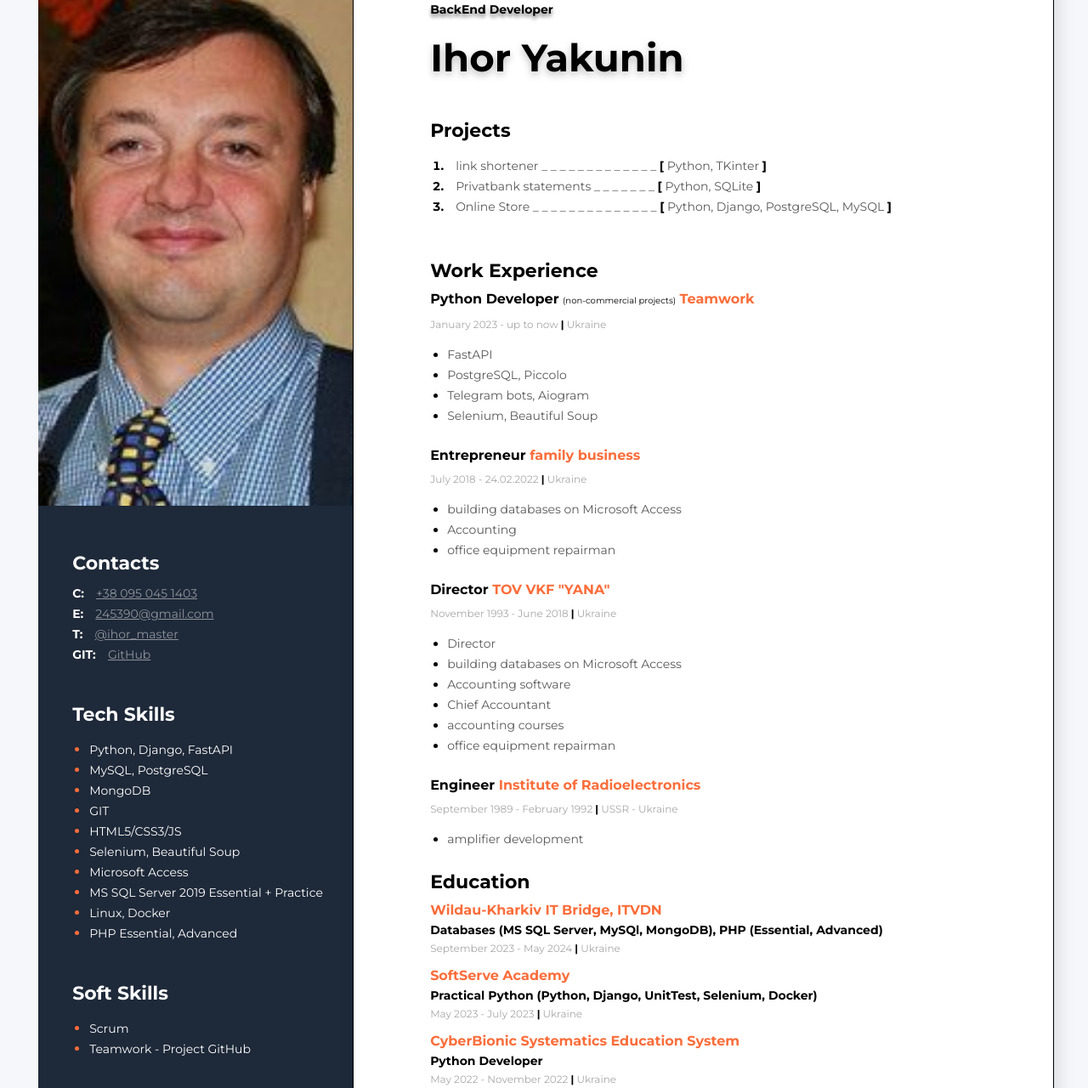
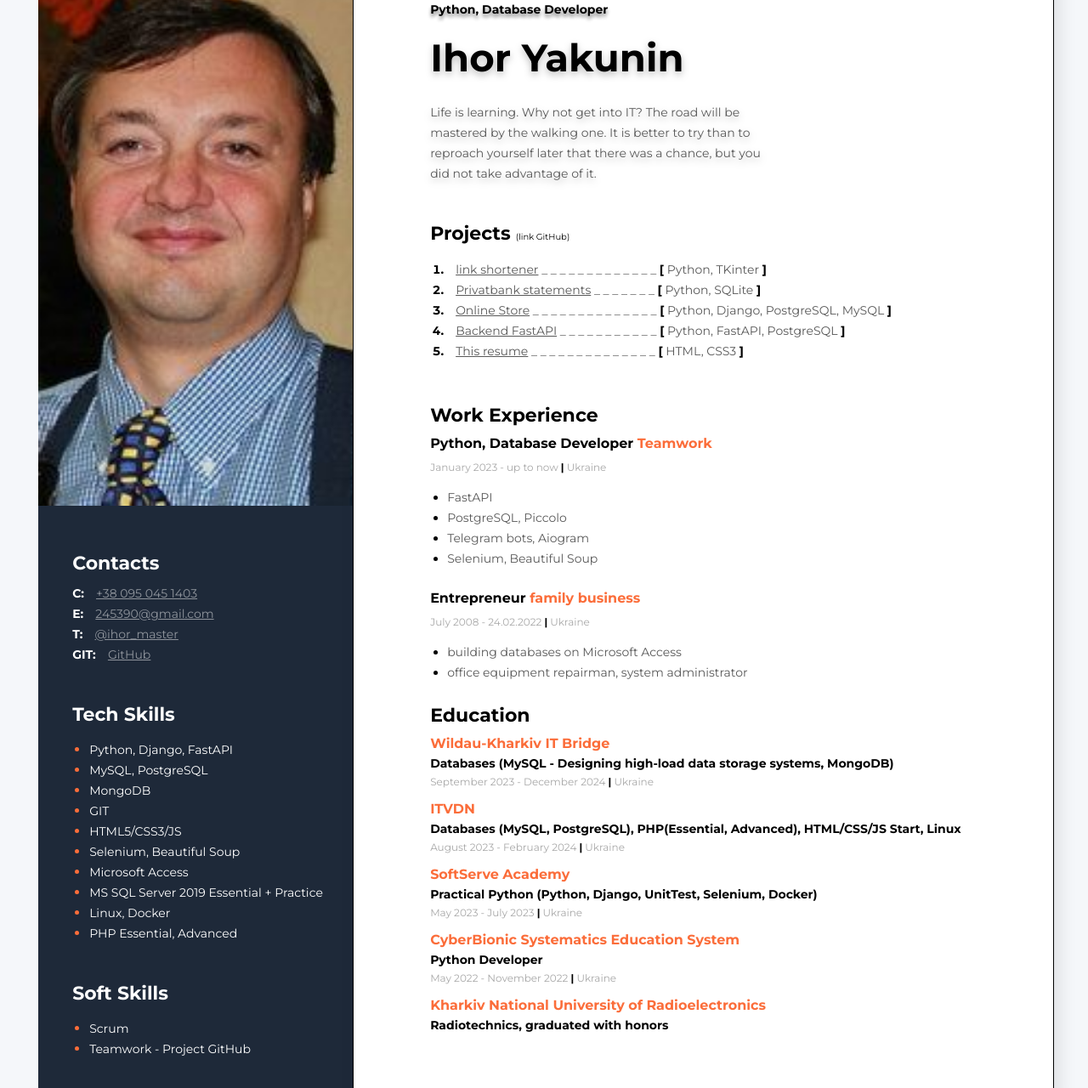
Before and after one commit to IgYa/Resume, a plain HTML site: page index.html in a window 1280 px wide. Shown: the part 76-1356 px from the top of the page at 85% size. Drawn offline with Linux system fonts and the light colour scheme.

Commit message:
modified:   index.html, style.css

```diff
--- a/css/style.css
+++ b/css/style.css
@@ -123,7 +123,7 @@ body {
     font-size: 14px;
     line-height: 24px;
     color: #595959;
-    text-decoration: none
+    /* text-decoration: none */
 }
 .project-link {
     margin-left: 10px;
--- a/index.html
+++ b/index.html
@@ -21,18 +21,19 @@
       <div class="main-content">
         <!-- about user -->
         <div class="about">
-          <h5 class="about-position">BackEnd Developer</h5>
+          <h5 class="about-position">Python, Database Developer</h5>
           <h1 class="about-name">Ihor Yakunin</h1>
-          <!--            <p class="about-txt">-->
-          <!--Life is learning.-->
-          <!--Why not get into IT?-->
-          <!--The road will be mastered by the walking one.-->
-          <!--It is better to try than to reproach yourself later that there was a chance, but you did not take advantage of it. </p>-->
+          <p class="about-txt">
+            Life is learning. Why not get into IT? The road will be mastered by
+            the walking one. It is better to try than to reproach yourself later
+            that there was a chance, but you did not take advantage of it.
+          </p>
         </div>
         <!-- Projects -->
         <div class="projects">
-          <h3 class="title">Projects</h3>
+          <h3 class="title">Projects <span class="work-projects">(link GitHub)</span></h3>
           <ol class="projects-list">
+            <!-- 1st project -->
             <li class="projects-item">
               <span class="project">
                 <a
@@ -45,6 +46,7 @@
                 <span class="project-bracket">]</span>
               </span>
             </li>
+            <!-- 2nd project -->
             <li class="projects-item">
               <span class="project">
                 <a
@@ -57,16 +59,41 @@
                 <span class="project-bracket">]</span>
               </span>
             </li>
+            <!-- 3d project - Online Store-->
             <li class="projects-item">
               <span class="project">
                 <a
-                  href="https://ihoryakunin.pythonanywhere.com/"
+                  href="https://github.com/IgYa/Online-Store"
                   class="project-link"
                   >Online Store</a
                 >
                 _ _ _ _ _ _ _ _ _ _ _ _ _ _
                 <span class="project-bracket">[</span> Python, Django,
                 PostgreSQL, MySQL <span class="project-bracket">]</span>
+              </span>
+            </li>
+            <!-- 4th project - Backend FastAPI-->
+            <li class="projects-item">
+              <span class="project">
+                <a
+                  href="https://github.com/IgYa/it-parostok"
+                  class="project-link"
+                  >Backend FastAPI</a
+                >
+                _ _ _ _ _ _ _ _ _ _ _
+                <span class="project-bracket">[</span> Python, FastAPI,
+                PostgreSQL <span class="project-bracket">]</span>
+              </span>
+            </li>
+            <!-- 5th project - My Resume-->
+            <li class="projects-item">
+              <span class="project">
+                <a href="https://github.com/IgYa/Resume" class="project-link"
+                  >This resume</a
+                >
+                _ _ _ _ _ _ _ _ _ _ _ _ _ _
+                <span class="project-bracket">[</span> HTML, CSS3
+                <span class="project-bracket">]</span>
               </span>
             </li>
           </ol>
@@ -77,8 +104,8 @@
           <!-- Company 0  -->
           <div>
             <h4 class="work-position">
-              Python Developer
-              <span class="work-projects">(non-commercial projects)</span>
+              Python, Database Developer
+              <!-- <span class="work-projects">(non-commercial projects)</span> -->
               <span class="organization">Teamwork</span>
             </h4>
             <p class="period">
@@ -106,7 +133,7 @@
               Entrepreneur <span class="organization">family business</span>
             </h4>
             <p class="period">
-              July 2018 - 24.02.2022 <span class="period-line">|</span> Ukraine
+              July 2008 - 24.02.2022 <span class="period-line">|</span> Ukraine
             </p>
             <ul class="work-list">
               <li class="work-list-item">
@@ -115,58 +142,9 @@
                 >
               </li>
               <li class="work-list-item">
-                <span class="work-item">Accounting</span>
-              </li>
-              <li class="work-list-item">
-                <span class="work-item">office equipment repairman</span>
-              </li>
-            </ul>
-          </div>
-          <!-- Company 2 -->
-          <div>
-            <h4 class="work-position">
-              Director <span class="organization">TOV VKF "YANA"</span>
-            </h4>
-            <p class="period">
-              November 1993 - June 2018
-              <span class="period-line">|</span> Ukraine
-            </p>
-            <ul class="work-list">
-              <li class="work-list-item">
-                <span class="work-item">Director</span>
-              </li>
-              <li class="work-list-item">
                 <span class="work-item"
-                  >building databases on Microsoft Access</span
+                  >office equipment repairman, system administrator</span
                 >
-              </li>
-              <li class="work-list-item">
-                <span class="work-item">Accounting software</span>
-              </li>
-              <li class="work-list-item">
-                <span class="work-item">Chief Accountant</span>
-              </li>
-              <li class="work-list-item">
-                <span class="work-item">accounting courses</span>
-              </li>
-              <li class="work-list-item">
-                <span class="work-item">office equipment repairman</span>
-              </li>
-            </ul>
-          </div>
-          <!-- Company 3 -->
-          <div>
-            <h4 class="work-position">
-              Engineer
-              <span class="organization">Institute of Radioelectronics</span>
-            </h4>
-            <p class="period">
-              September 1989 - February 1992
-              <span class="period-line">|</span> USSR - Ukraine
-            </p>
-            <ul class="work-list">
-              <li class="work-list-item">
-                <span class="work-item">amplifier development</span>
               </li>
             </ul>
           </div>
@@ -174,12 +152,23 @@
         <!-- Education -->
         <div class="education">
           <h3 class="title">Education</h3>
-          <h4 class="education-univer">Wildau-Kharkiv IT Bridge, ITVDN</h4>
+          <h4 class="education-univer">Wildau-Kharkiv IT Bridge</h4>
           <h5 class="education-item">
-            Databases (MS SQL Server, MySQl, MongoDB), PHP (Essential, Advanced)
+            Databases (MySQL - Designing high-load data storage systems,
+            MongoDB)
           </h5>
           <p class="period-ed">
-            September 2023 - May 2024 <span class="period-line">|</span> Ukraine
+            September 2023 - December 2024
+            <span class="period-line">|</span> Ukraine
+          </p>
+          <h4 class="education-univer">ITVDN</h4>
+          <h5 class="education-item">
+            Databases (MySQL, PostgreSQL), PHP(Essential, Advanced), HTML/CSS/JS
+            Start, Linux
+          </h5>
+          <p class="period-ed">
+            August 2023 - February 2024
+            <span class="period-line">|</span> Ukraine
           </p>
           <h4 class="education-univer">SoftServe Academy</h4>
           <h5 class="education-item">
@@ -198,13 +187,7 @@
           <h4 class="education-univer">
             Kharkiv National University of Radioelectronics
           </h4>
-          <h4 class="education-univer2">
-            (Kharkiv Institute of Radioelectronics)
-          </h4>
           <h5 class="education-item">Radiotechnics, graduated with honors</h5>
-          <p class="period">
-            September 1984 - June 1989 <span class="period-line">|</span> USSR
-          </p>
         </div>
       </div>
       <!-- Sidebar (бок часть) -->
```
